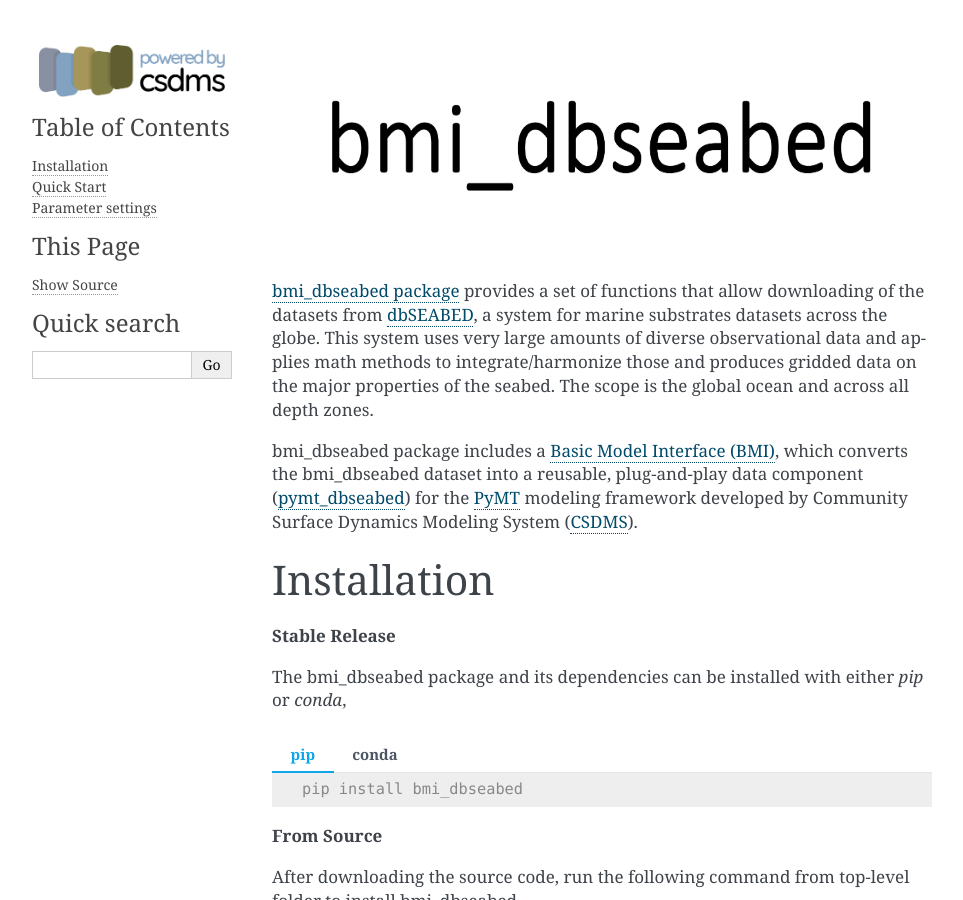
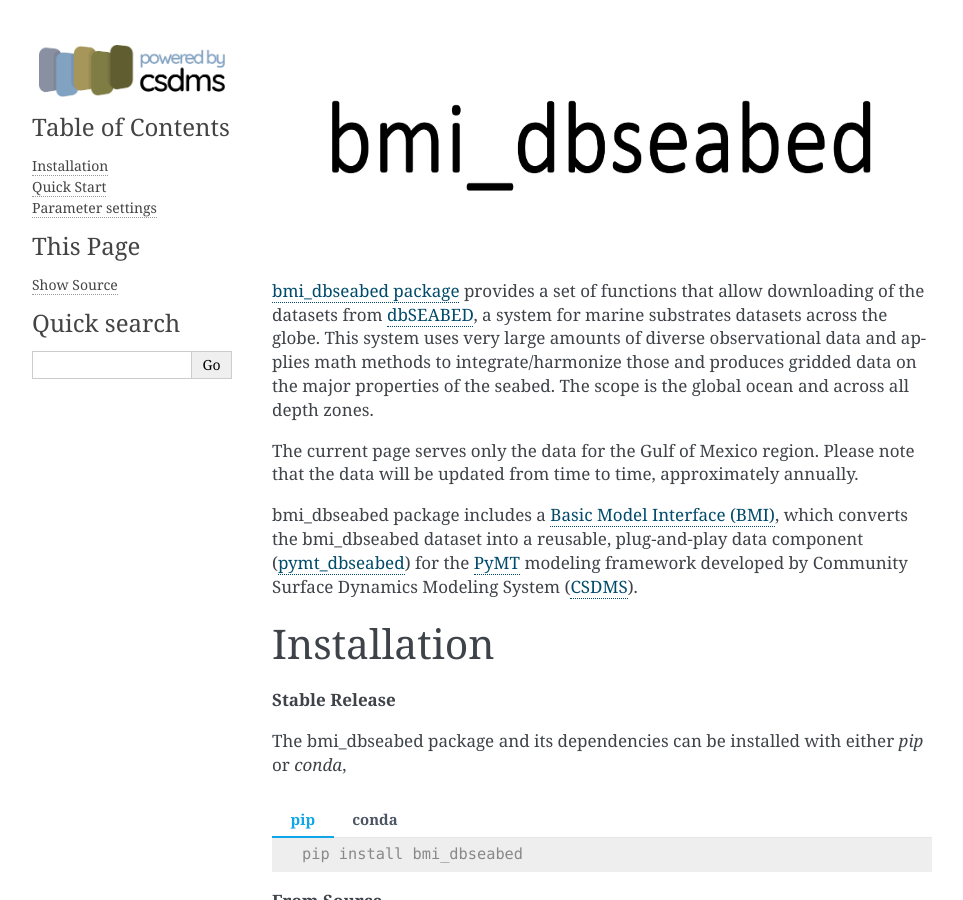
Before and after one commit to gantian127/bmi_dbseabed, a Sphinx documentation site: the page built from docs/source/index.md, in a window 1280 px wide and 900 px high. Shown: the whole window, without its empty margins (148-1111 px from the left). Built offline with Sphinx 7.4.7, drawn with Linux system fonts in a browser that asks for light colours.

```diff
--- a/docs/source/index.md
+++ b/docs/source/index.md
@@ -12,6 +12,9 @@ This system uses very large amounts of diverse observational data and
 applies math methods to integrate/harmonize those
 and produces gridded data on the major properties of the seabed.
 The scope is the global ocean and across all depth zones.
+
+The current page serves only the data for the Gulf of Mexico region. Please note that
+the data will be updated from time to time, approximately annually.
 
 bmi_dbseabed package includes a [Basic Model Interface (BMI)][bmi-docs],
 which converts the bmi_dbseabed dataset into a reusable,
```
Also changed, not shown: README.md (+4 -1 lines).
